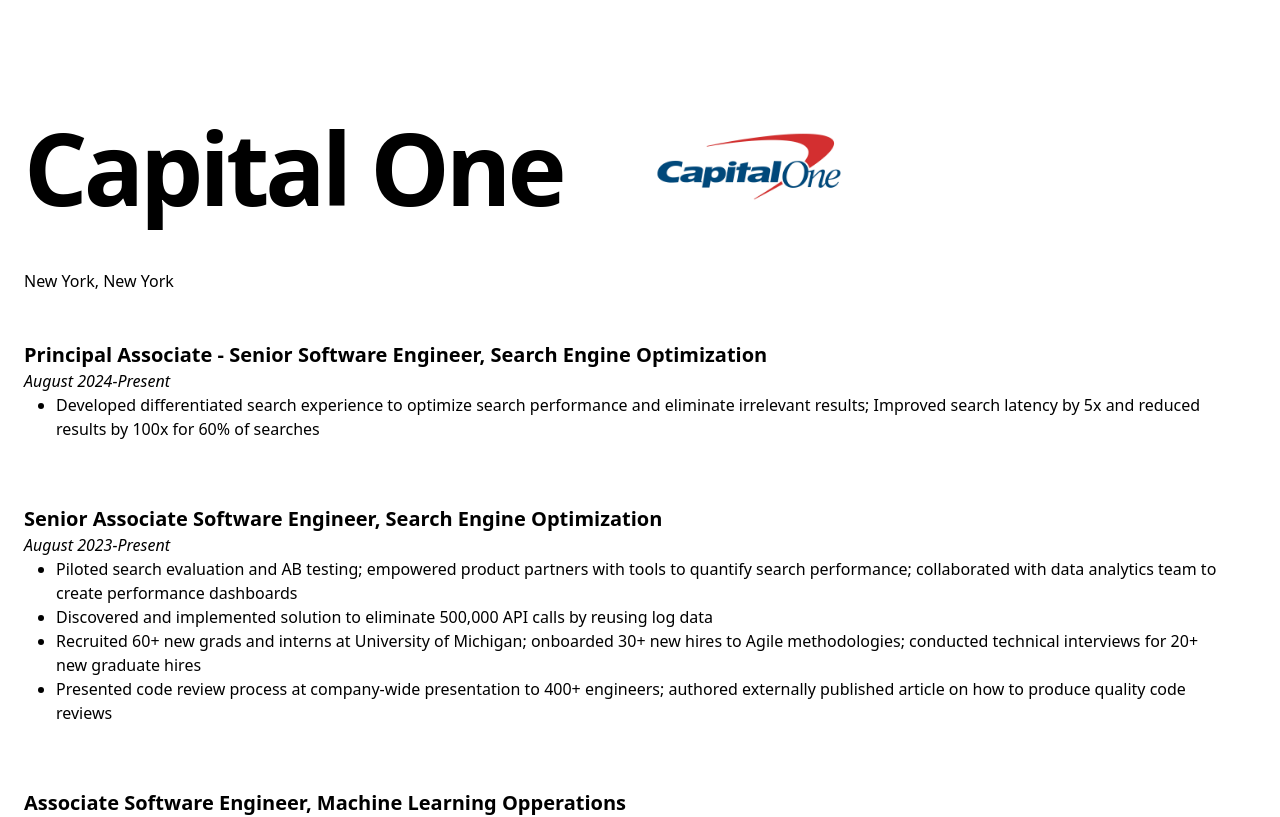
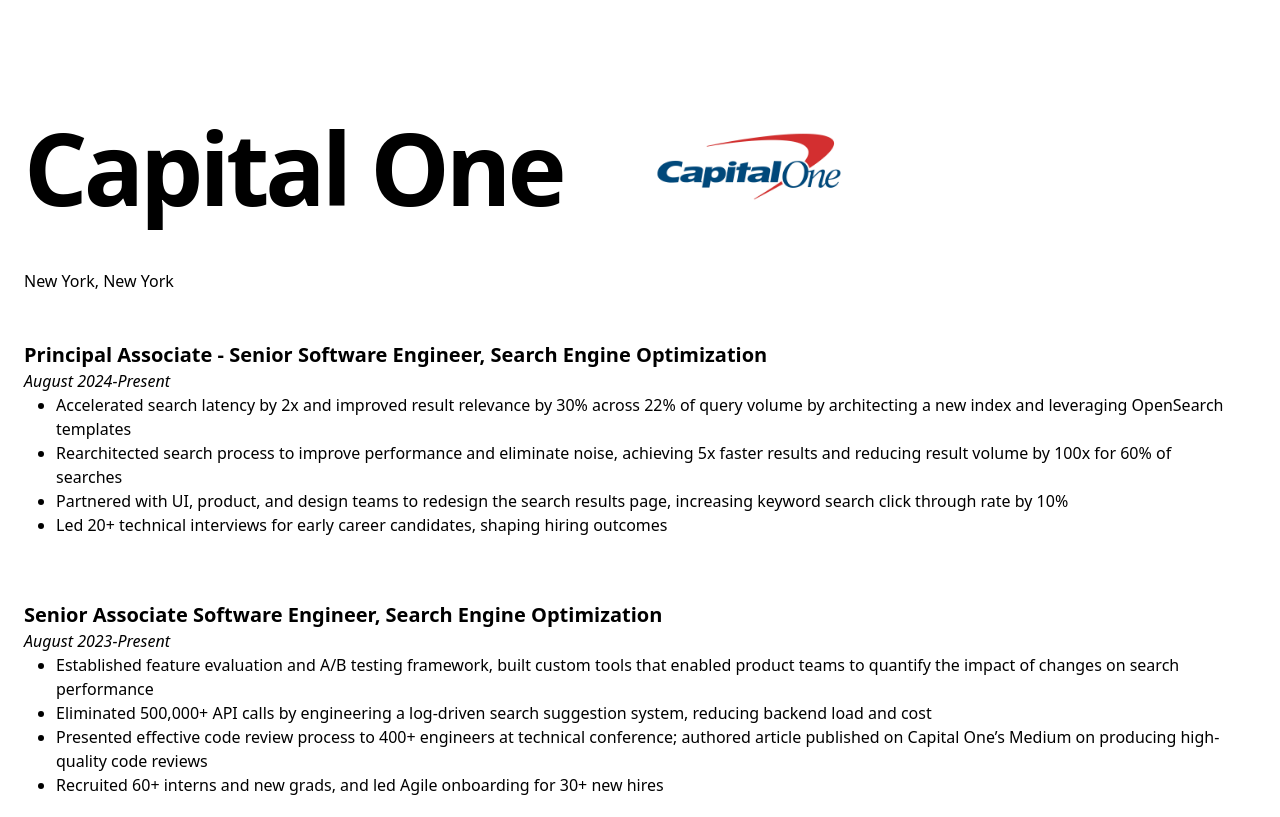
Before and after one commit to hadpeter/hadleypeterson-info, a Next.js app: page /experience/capital_one in a window 1280 px wide. Shown: the top 817 px of the page. Built offline with nearby package versions, Linux system fonts and the light colour scheme.

Commit message:
updated capital one role bullets

```diff
--- a/app/experience/capital_one/page.js
+++ b/app/experience/capital_one/page.js
@@ -8,22 +8,25 @@
             <section className="mb-16">
                 <JobHighlight title="Principal Associate - Senior Software Engineer" focus="Search Engine Optimization" date="August 2024-Present"></JobHighlight>
                 <ul class="list-disc mx-8">
-                    <li>Developed differentiated search experience to optimize search performance and eliminate irrelevant results; Improved search latency by 5x and reduced results by 100x for 60% of searches</li>
+                    <li>Accelerated search latency by 2x and improved result relevance by 30% across 22% of query volume by architecting a new index and leveraging OpenSearch templates</li>
+                    <li>Rearchitected search process to improve performance and eliminate noise, achieving 5x faster results and reducing result volume by 100x for 60% of searches</li>
+                    <li>Partnered with UI, product, and design teams to redesign the search results page, increasing keyword search click through rate by 10%</li>
+                    <li>Led 20+ technical interviews for early career candidates, shaping hiring outcomes</li>
                 </ul>
             </section>
             <section className="mb-16">
                 <JobHighlight title="Senior Associate Software Engineer" focus="Search Engine Optimization" date="August 2023-Present"></JobHighlight>
                 <ul class="list-disc mx-8">
-                    <li>Piloted search evaluation and AB testing; empowered product partners with tools to quantify search performance; collaborated with data analytics team to create performance dashboards</li>
-                    <li>Discovered and implemented solution to eliminate 500,000 API calls by reusing log data</li>
-                    <li>Recruited 60+ new grads and interns at University of Michigan; onboarded 30+ new hires to Agile methodologies; conducted technical interviews for 20+ new graduate hires</li>
-                    <li>Presented code review process at company-wide presentation to 400+ engineers; authored externally published article on how to produce quality code reviews</li>
+                    <li>Established feature evaluation and A/B testing framework, built custom tools that enabled product teams to quantify the impact of changes on search performance</li>
+                    <li>Eliminated 500,000+ API calls by engineering a log-driven search suggestion system, reducing backend load and cost</li>
+                    <li>Presented effective code review process to 400+ engineers at technical conference; authored article published on Capital One’s Medium on producing high-quality code reviews</li>
+                    <li>Recruited 60+ interns and new grads, and led Agile onboarding for 30+ new hires</li>
                 </ul>
             </section>
             <section className="mb-16">
                 <JobHighlight title="Associate Software Engineer" focus="Machine Learning Opperations" date="August 2022-August 2023"></JobHighlight>
                 <ul class="list-disc mx-8">
-                    <li>Developed ML feature calculator; improved container provisioning time by 1,000x and compute time by 10x; demo’ed to 200+ stakeholders, leading to adoption by 2 teams</li>
+                    <li>Developed ML feature calculator; improved container provisioning time by 1,000x and compute time by 10x; presented to 200+ stakeholders, resulting in adoption across 2+ teams</li>
                 </ul>
             </section>
             <section className="mb-16">
```
